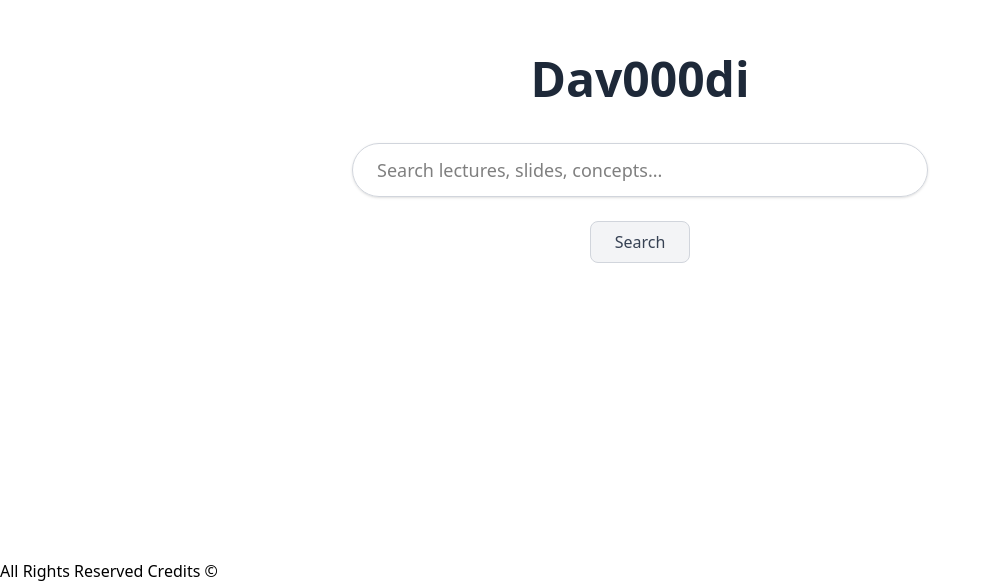
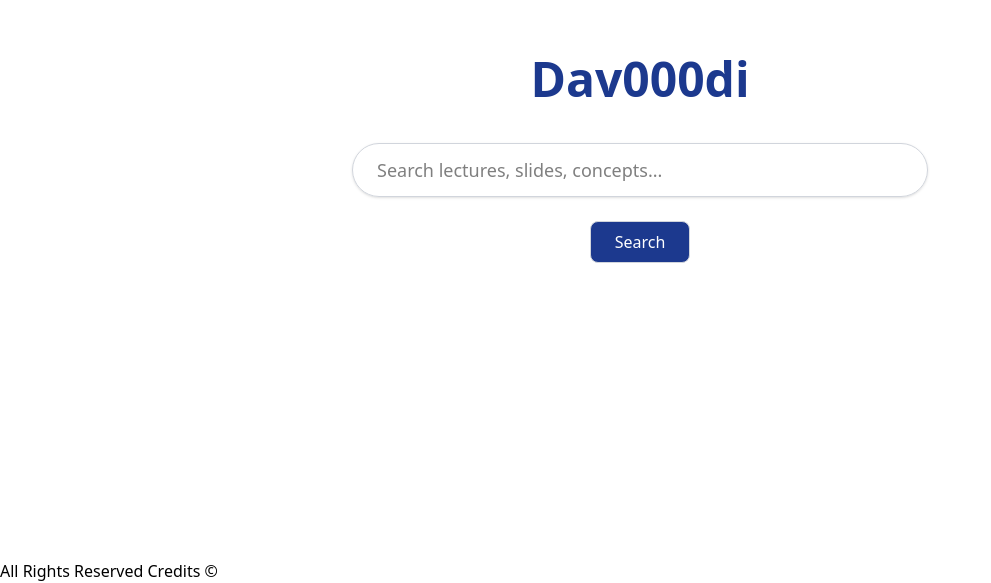
Before and after one commit to AngelManson/cs391-Project, a Next.js app: page / in a window 1280 px wide. Shown: the part 241-824 px from the top of the page, without its empty margins (0-991 px from the left). Built offline with nearby package versions, Linux system fonts and the light colour scheme.

Commit message:
main page styling

```diff
--- a/app/page.tsx
+++ b/app/page.tsx
@@ -19,7 +19,7 @@ export default function HomePage() {
 
     return (
         <main className="flex flex-col items-center justify-center min-h-screen bg-white px-4">
-            <h1 className="text-5xl font-semibold !mb-10 text-gray-800">
+            <h1 className="text-5xl font-semibold !mb-10 text-blue-900">
                 Dav000di
             </h1>
 
@@ -39,7 +39,7 @@ export default function HomePage() {
 
                 <button
                     type="submit"
-                    className="!mt-6 bg-gray-100 hover:bg-gray-200 text-gray-700 px-6 py-2 rounded-lg border border-gray-300 transition"
+                    className="!mt-6 bg-blue-900 hover:bg-blue-800 text-white px-6 py-2 rounded-lg border border-gray-300 transition"
                 >
                     Search
                 </button>
```
